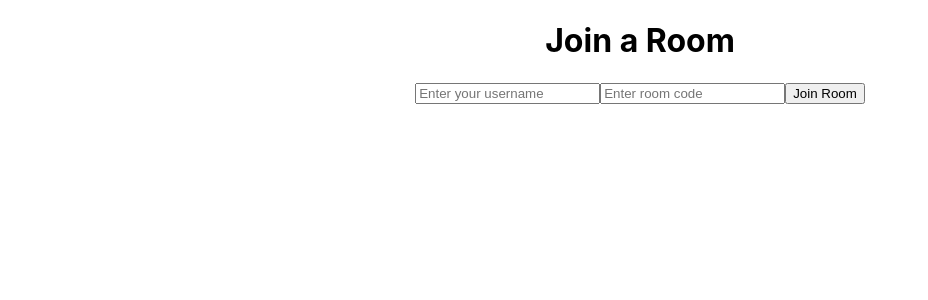
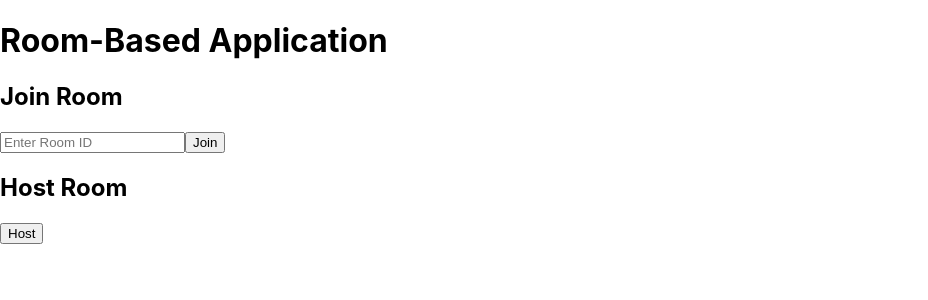
Before and after one commit to boboflofo/PartyBox, a React (Create React App) app in the folder my-react-app/: page / in a window 1280 px wide. Shown: the top 300 px of the page, without its empty margins (0-928 px from the left). Built offline with nearby package versions, Linux system fonts and the light colour scheme; no server answers.

Commit message:
add joinroom and hostroom

```diff
--- a/my-react-app/src/App.js
+++ b/my-react-app/src/App.js
@@ -1,10 +1,44 @@
-import JoinRoom from "./JoinRoom.js"
-import './App.css';
+import React, { useState } from 'react';
+import JoinRoom from './JoinRoom';
+import HostRoom from './HostRoom';
+import io from 'socket.io-client';
+
+const socket = io('http://localhost:5000');
 
 function App() {
+  const [roomId, setRoomId] = useState('');
+
+  const handleJoinRoom = (roomId) => {
+    socket.emit('join_room', { room_id: roomId });
+    socket.on('room_joined', (data) => {
+      setRoomId(data.room_id);
+    });
+    socket.on('room_not_found', () => {
+      alert('Room not found. Please enter a valid room ID.');
+    });
+  };
+
+  const handleHostRoom = () => {
+    socket.emit('host_room');
+    socket.on('room_created', (data) => {
+      setRoomId(data.room_id);
+    });
+  };
+
   return (
     <div className="App">
-      <JoinRoom />
+      <h1>Room-Based Application</h1>
+      {roomId ? (
+        <div>
+          <h2>Room ID: {roomId}</h2>
+          <p>Share this ID with others to join the room.</p>
+        </div>
+      ) : (
+        <div>
+          <JoinRoom onJoin={handleJoinRoom} />
+          <HostRoom onHost={handleHostRoom} />
+        </div>
+      )}
     </div>
   );
 }
--- /dev/null
+++ b/my-react-app/src/HostRoom.js
@@ -0,0 +1,16 @@
+import React from 'react';
+
+function HostRoom({ onHost }) {
+  const handleHost = () => {
+    onHost();
+  };
+
+  return (
+    <div>
+      <h2>Host Room</h2>
+      <button onClick={handleHost}>Host</button>
+    </div>
+  );
+}
+
+export default HostRoom;
--- a/my-react-app/src/JoinRoom.js
+++ b/my-react-app/src/JoinRoom.js
@@ -1,28 +1,26 @@
 import React, { useState } from 'react';
-import io from 'socket.io-client';
 
-const JoinRoom = () => {
-    const [username, setUsername] = useState('');
-    const [roomCode, setRoomCode] = useState('');
+export default function JoinRoom({ onJoin }) {
+  const [roomId, setRoomId] = useState('');
 
-    const joinRoom = () => {
-        const socket = io(); // Connect to the websocket server
+  const handleChange = (e) => {
+    setRoomId(e.target.value);
+  };
 
-        socket.emit('join_room', { username, room_code: roomCode });
+  const handleJoin = () => {
+    onJoin(roomId);
+  };
 
-        socket.on('user_joined', (data) => {
-            alert(`${data.username} has joined the room.`);
-        });
-    };
-
-    return (
-        <div>
-            <h1>Join a Room</h1>
-            <input type="text" value={username} onChange={(e) => setUsername(e.target.value)} placeholder="Enter your username" />
-            <input type="text" value={roomCode} onChange={(e) => setRoomCode(e.target.value)} placeholder="Enter room code" />
-            <button onClick={joinRoom}>Join Room</button>
-        </div>
-    );
-};
-
-export default JoinRoom;
+  return (
+    <div>
+      <h2>Join Room</h2>
+      <input
+        type="text"
+        value={roomId}
+        onChange={handleChange}
+        placeholder="Enter Room ID"
+      />
+      <button onClick={handleJoin}>Join</button>
+    </div>
+  );
+}
```
Also changed, not shown: 1 other file (tests, documents, lock files or other folders).
